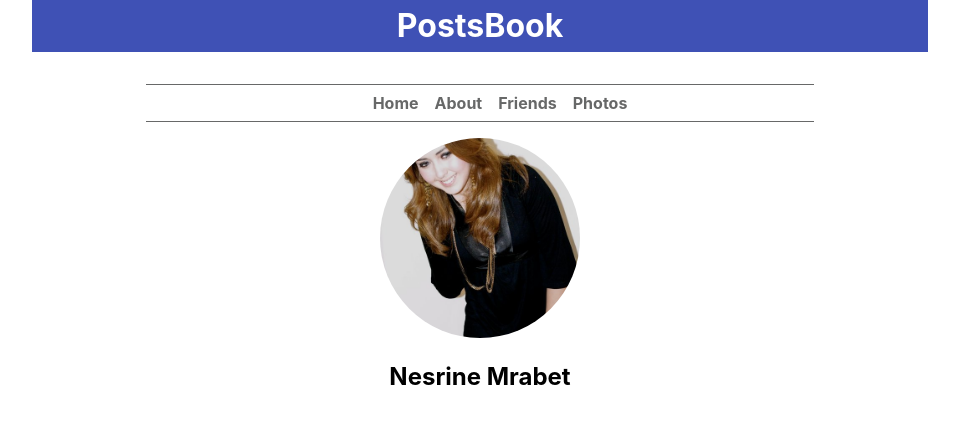
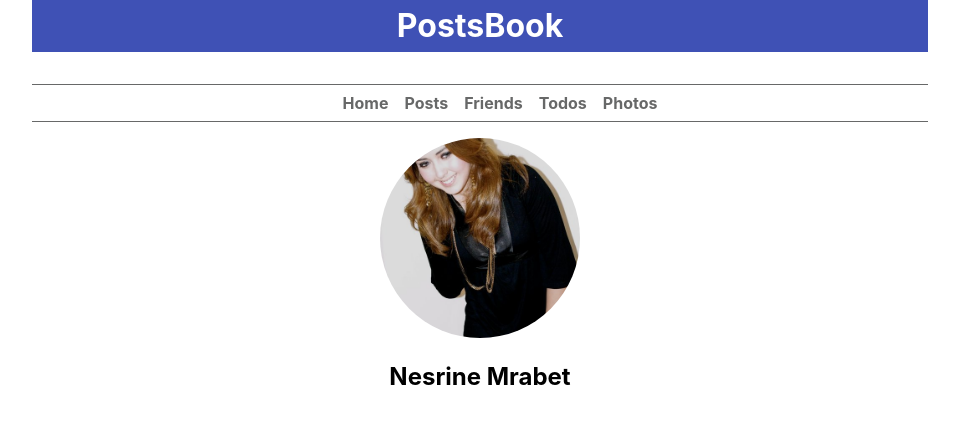
Before and after one commit to nmrabet/PostsBook, a React (Create React App) app: page / in a window 1280 px wide. Shown: the top 424 px of the page, without its empty margins (160-1119 px from the left). Built offline with nearby package versions, Linux system fonts and the light colour scheme.

Commit message:
Uploaded favicon

```diff
--- a/public/index.html
+++ b/public/index.html
@@ -2,7 +2,7 @@
 <html lang="en">
   <head>
     <meta charset="utf-8" />
-    <link rel="icon" href="%PUBLIC_URL%/favicon.ico" />
+    <link rel="icon" href="%PUBLIC_URL%/favicon.png" />
     <meta name="viewport" content="width=device-width, initial-scale=1" />
     <meta name="theme-color" content="#000000" />
     <meta name="description" content="Social Media" />
--- a/src/components/Profile.tsx
+++ b/src/components/Profile.tsx
@@ -9,8 +9,9 @@ export default function Profile() {
       <div className='navbar'>
         <ul className='nav-list'>
           <li>Home</li>
-          <li>About</li>
+          <li>Posts</li>
           <li>Friends</li>
+          <li>Todos</li>
           <li>Photos</li>
         </ul>
       </div>
--- a/src/components/profile.css
+++ b/src/components/profile.css
@@ -8,13 +8,11 @@
   width: 200px;
   object-fit: cover;
   border-radius: 50%;
+  margin-top: 1em;
 }
 
 .nav-list {
-    margin-top: 0;
-    margin-left: auto;
-    margin-right: auto;
-    text-align: center;
+  margin: 0 auto;
   display: flex;
   justify-content: center;
   list-style-type: none;
@@ -22,7 +20,6 @@
   font-weight: 650;
   border-top: #676868 solid 1px;
   border-bottom: #676868 solid 1px;
-    width: 70%;
 }
 
 .nav-list li {
```
Also changed, not shown: 1 other file (tests, documents, lock files or other folders). Lines whose indentation alone changed are shown as unchanged.
